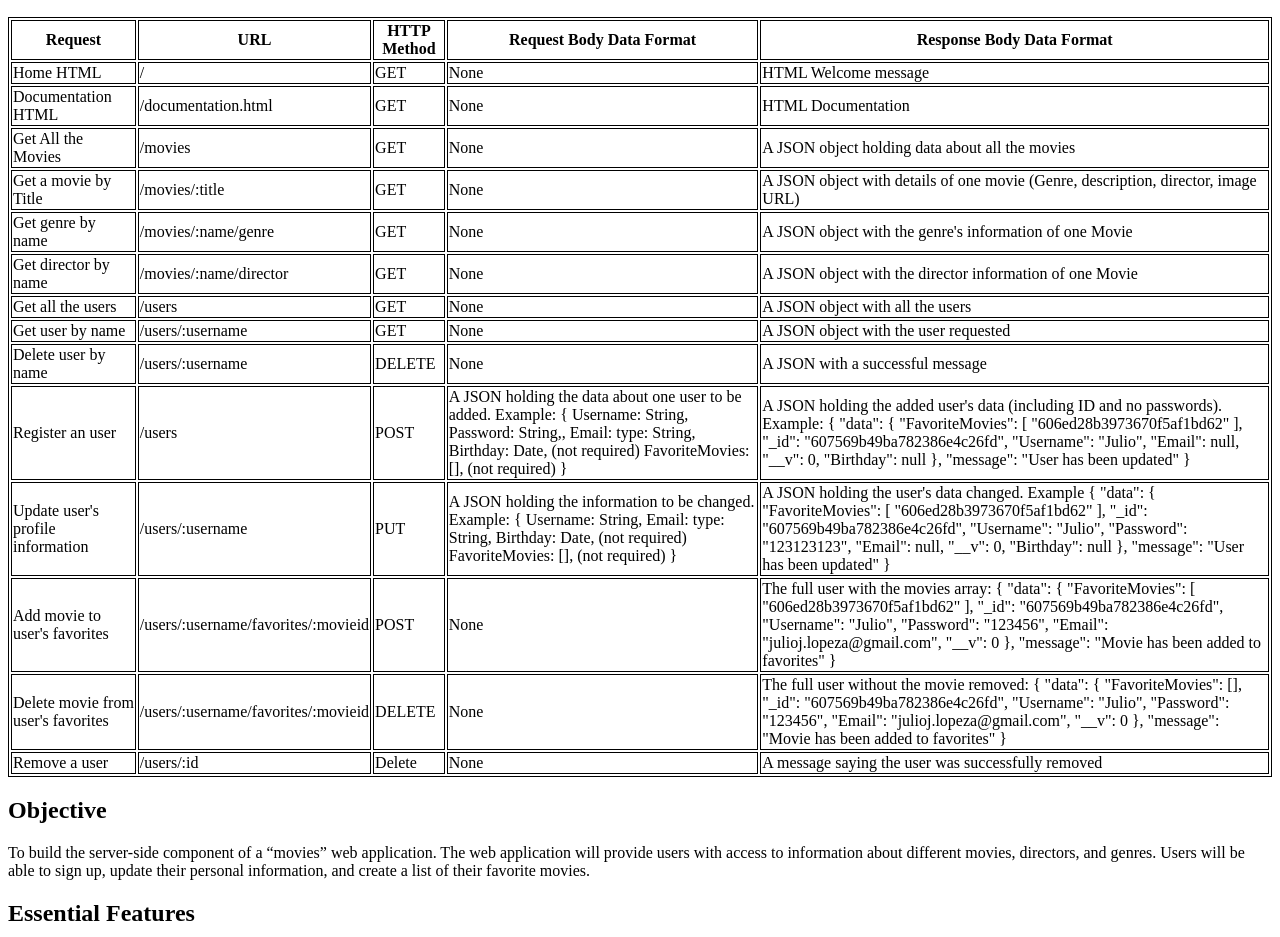
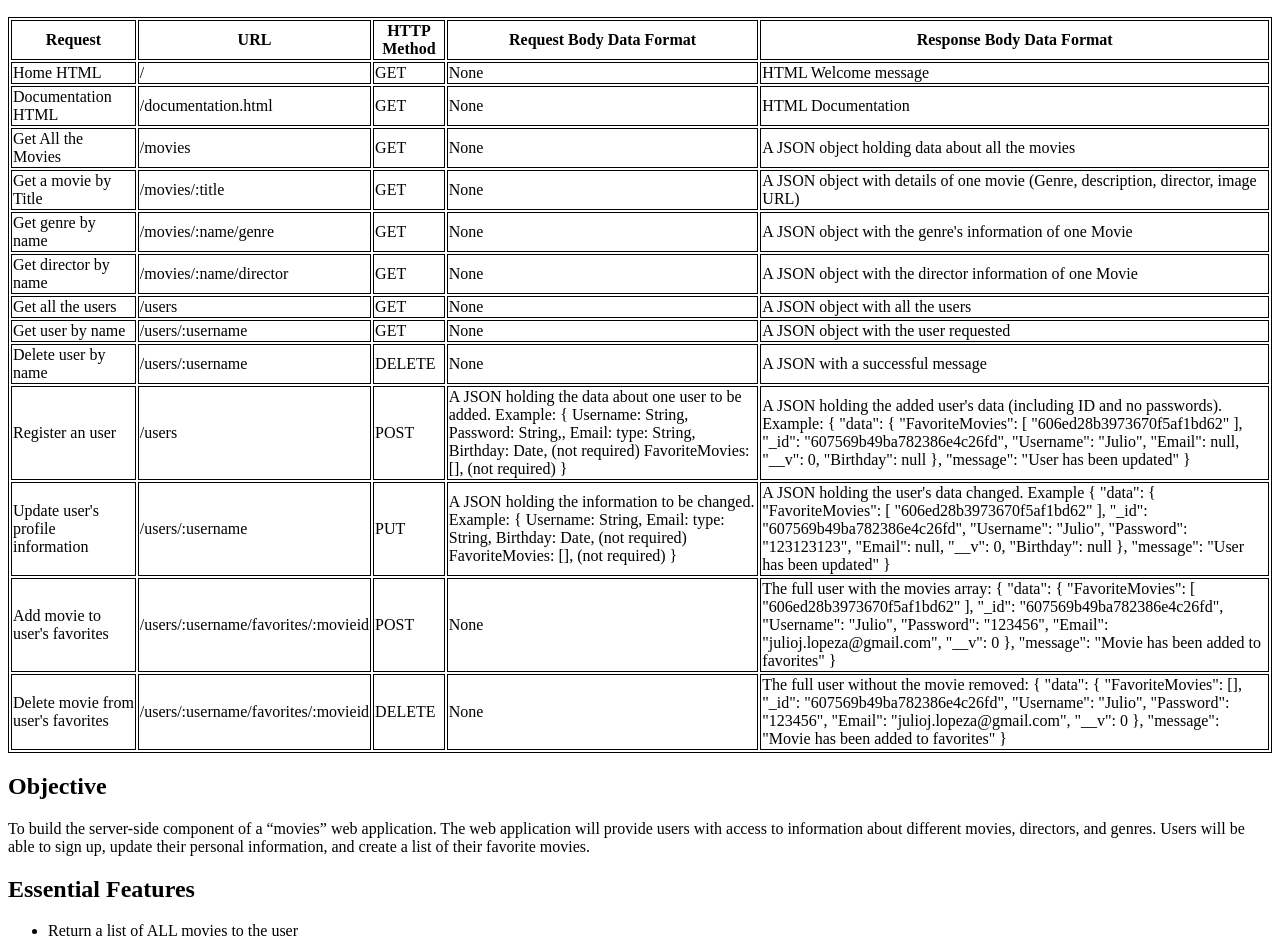
Before and after one commit to jjla26/movie-API, a website: page public/documentation.html in a window 1280 px wide. Shown: the part 110-1047 px from the top of the page. Drawn offline with Linux system fonts and the light colour scheme.

Commit message:
Updated documentation

```diff
--- a/public/documentation.html
+++ b/public/documentation.html
@@ -204,13 +204,6 @@
                     }
                 </td>
             </tr>
-            <tr>
-                <td>Remove a user</td>
-                <td>/users/:id</td>
-                <td>Delete</td>
-                <td>None</td>
-                <td>A message saying the user was successfully removed</td>
-            </tr>
         </tbody>
     </table>
 
```
Also changed, not shown: README.md.
